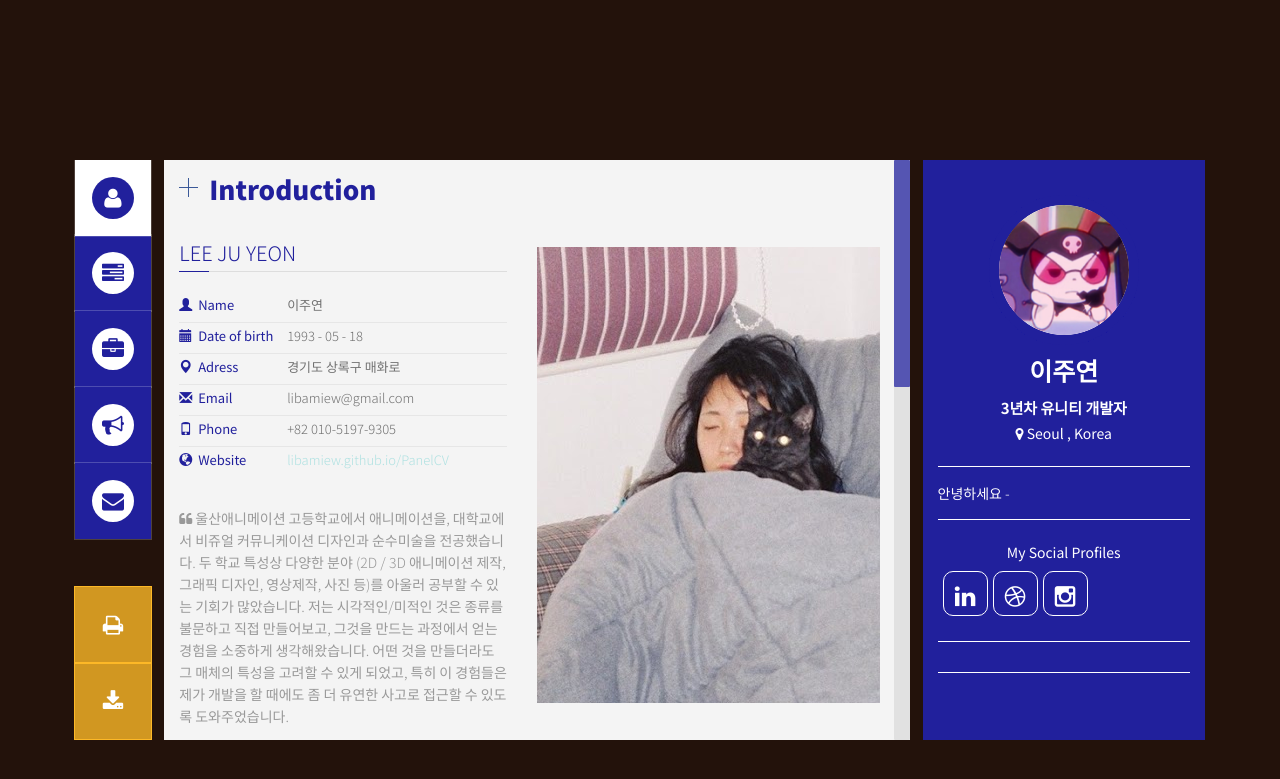
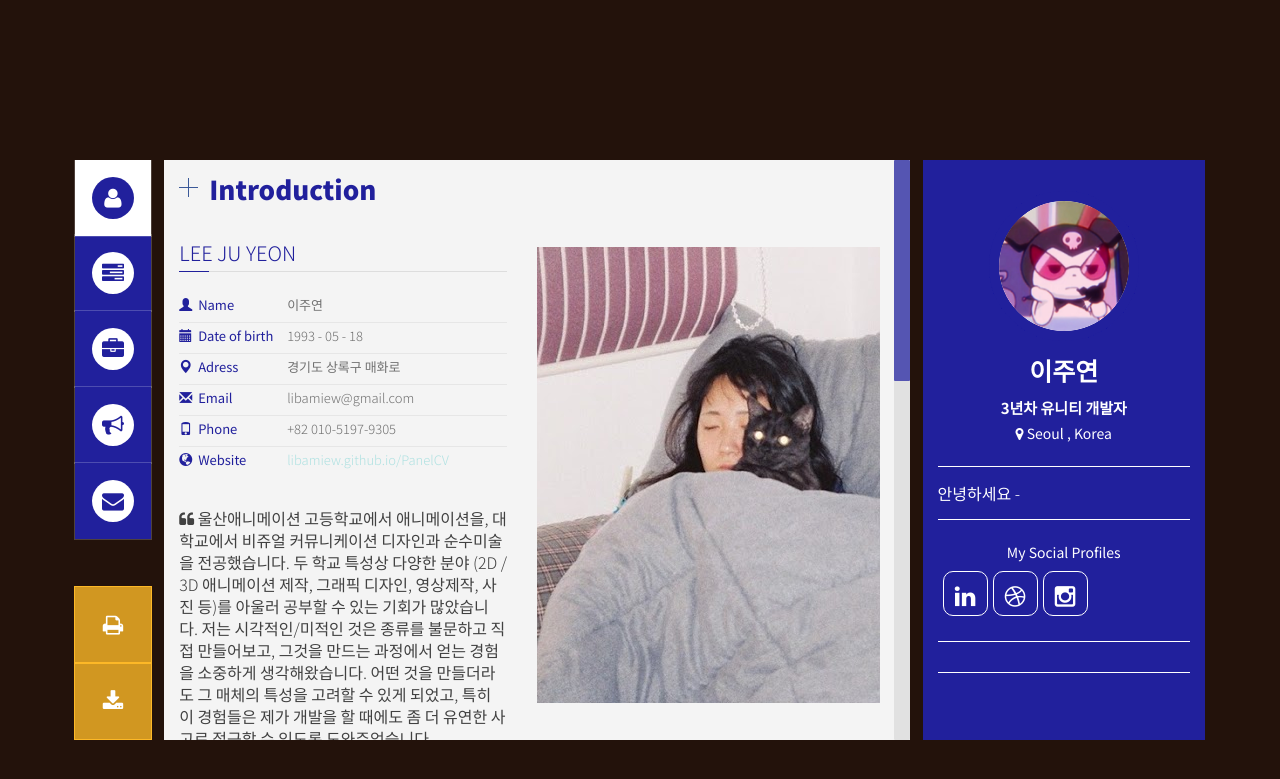
Before and after one commit to libamiew/PanelCV, a Jekyll site: the page built from index.html, in a window 1280 px wide. Shown: the top 779 px of the page. Built offline with Jekyll 4.4.1, drawn with Linux system fonts in a browser that asks for light colours; some web fonts are replaced.

Commit message:
Update main.css

```diff
--- a/assets/css/main.css
+++ b/assets/css/main.css
@@ -57,7 +57,7 @@ body {
     margin: 0;
     font-family: 'Noto Sans KR', sans-serif;
     font-weight: 300;
-    font-size: 20px;
+    font-size: 16px;
     line-height: 25px;
     color: #333333;
     overflow-x: hidden;
@@ -393,11 +393,11 @@ h2.resp-accordion:first-child {
     top: 2px;
 }
 p {
-    font-size: 14px;
+    font-size: 16px;
     line-height: 22px;
     text-align: left;
     margin: 0;
-    color: #999 !important;
+    color: rgb(65, 65, 65) !important;
     font-family: 'Noto Sans KR', sans-serif;
 }
 .active-hi-icon {
```
